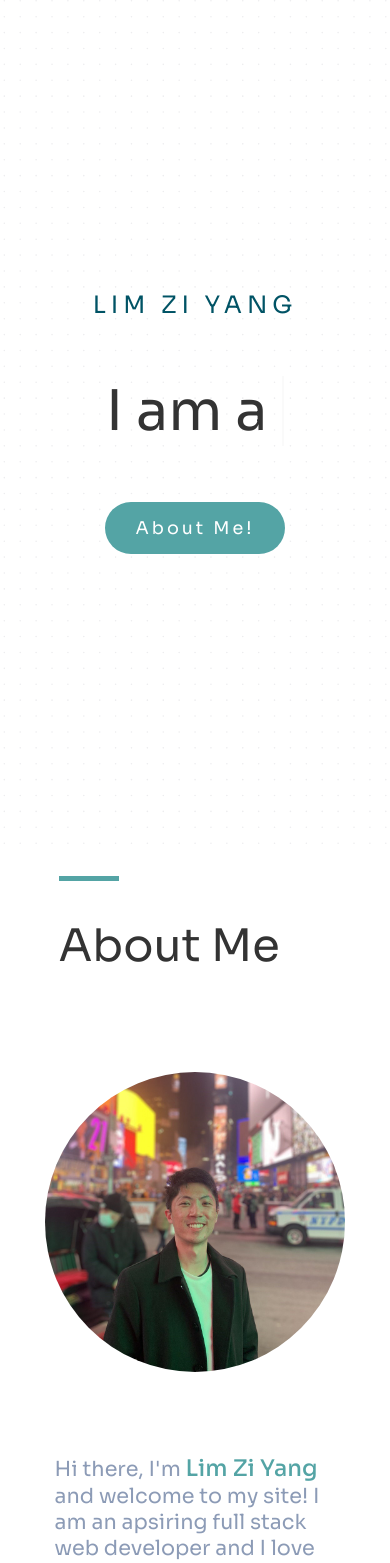
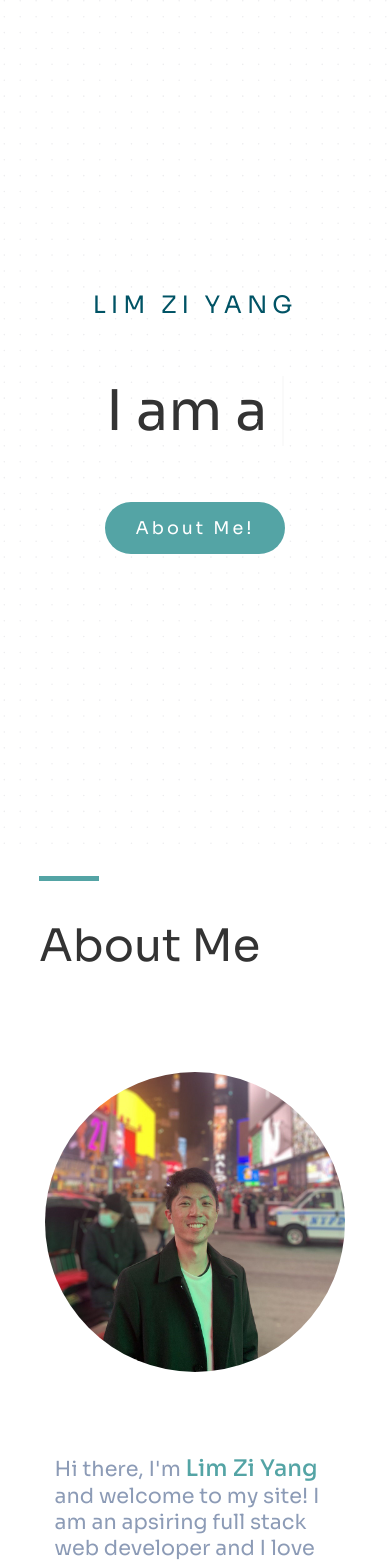
Before and after one commit to Ziyang-98/my-website-2.0, a React (Create React App) app: page / in a window 390 px wide. Shown: the top 1563 px of the page. Built offline with nearby package versions, Linux system fonts and the light colour scheme.

Commit message:
feat: update headers in mobile view

```diff
--- a/src/styles/theme.scss
+++ b/src/styles/theme.scss
@@ -22,7 +22,8 @@ $title-width: 70%;
 @mixin section-header-styles {
   width: 70%;
 
-  @media only screen and (max-width: 600px) {
+  @media only screen and (max-width: 700px) {
+    width: 80%;
     font-size: $text-very-small;
   }
 }
```
